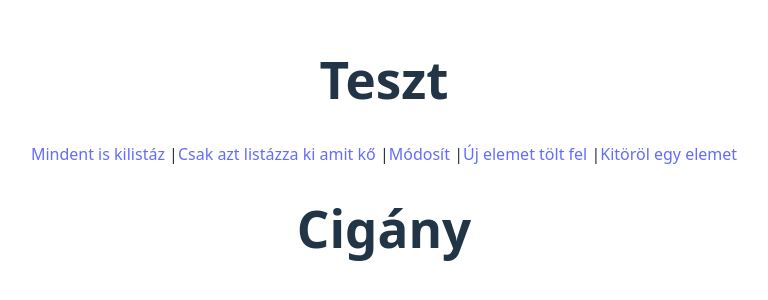
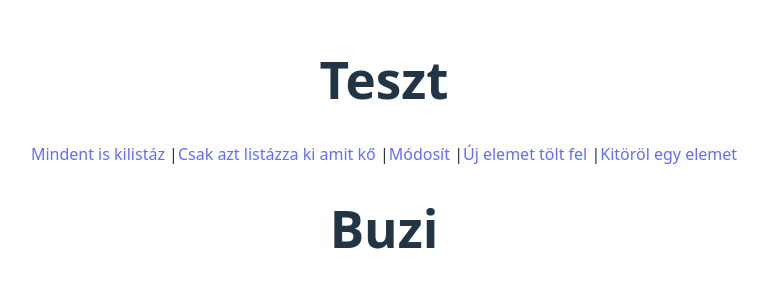
Before and after one commit to ZSzabolcs/crudize, a React (Vite) app: page /torles in a window 1280 px wide. Shown: the part 246-546 px from the top of the page, without its empty margins (256-1024 px from the left). Built offline with nearby package versions, Linux system fonts and the light colour scheme.

Commit message:
Nyelvezetbővítés - teszt

```diff
--- a/src/pages/Del.jsx
+++ b/src/pages/Del.jsx
@@ -1,7 +1,7 @@
 function Del(){
     return(
         <>
-            <h1>Cigány</h1>
+            <h1>Buzi</h1>
         </>
     )
 }
--- a/src/pages/Mod.jsx
+++ b/src/pages/Mod.jsx
@@ -1,7 +1,7 @@
 function Mod(){
     return(
         <>
-            <h1>Cigány</h1>
+            <h1>Nigger</h1>
         </>
     )
 }
--- a/src/pages/Single.jsx
+++ b/src/pages/Single.jsx
@@ -1,7 +1,7 @@
 function Single(){
     return(
         <>
-            <h1>Cigány</h1>
+            <h1>Arab</h1>
         </>
     )
 }
--- a/src/pages/Upd.jsx
+++ b/src/pages/Upd.jsx
@@ -1,7 +1,7 @@
 function Upd(){
     return(
         <>
-            <h1>Cigány</h1>
+            <h1>Migráns</h1>
         </>
     )
 }
```
